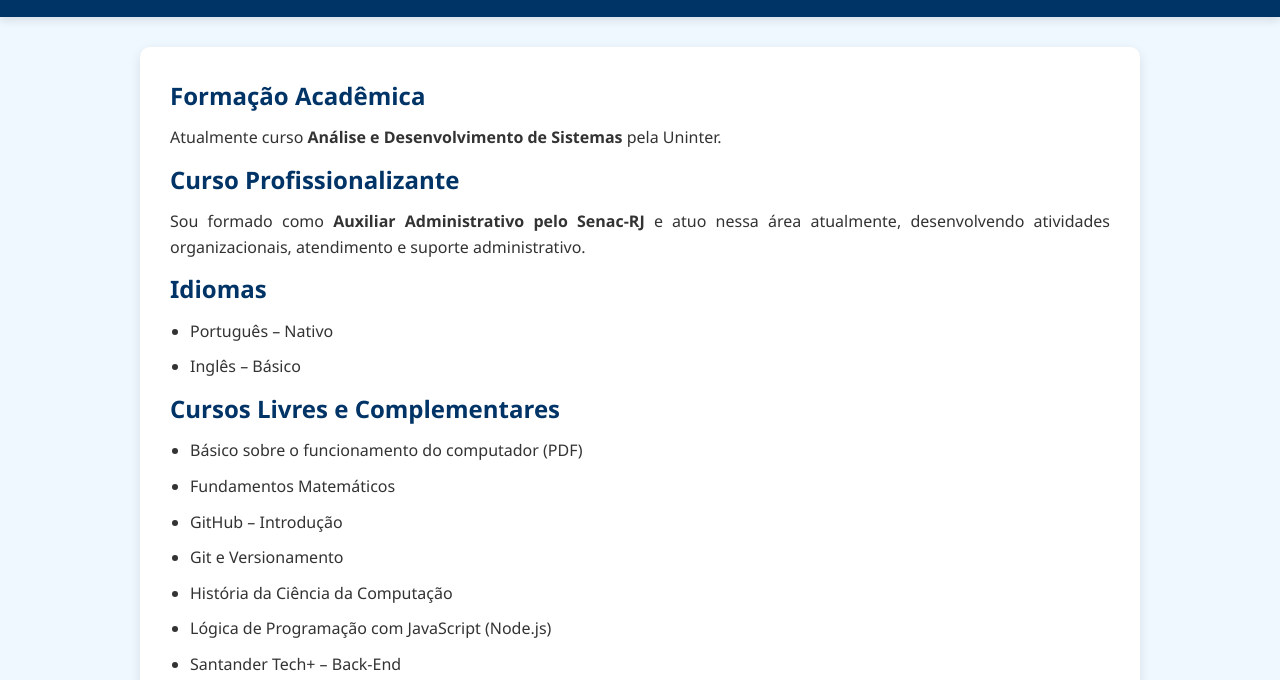
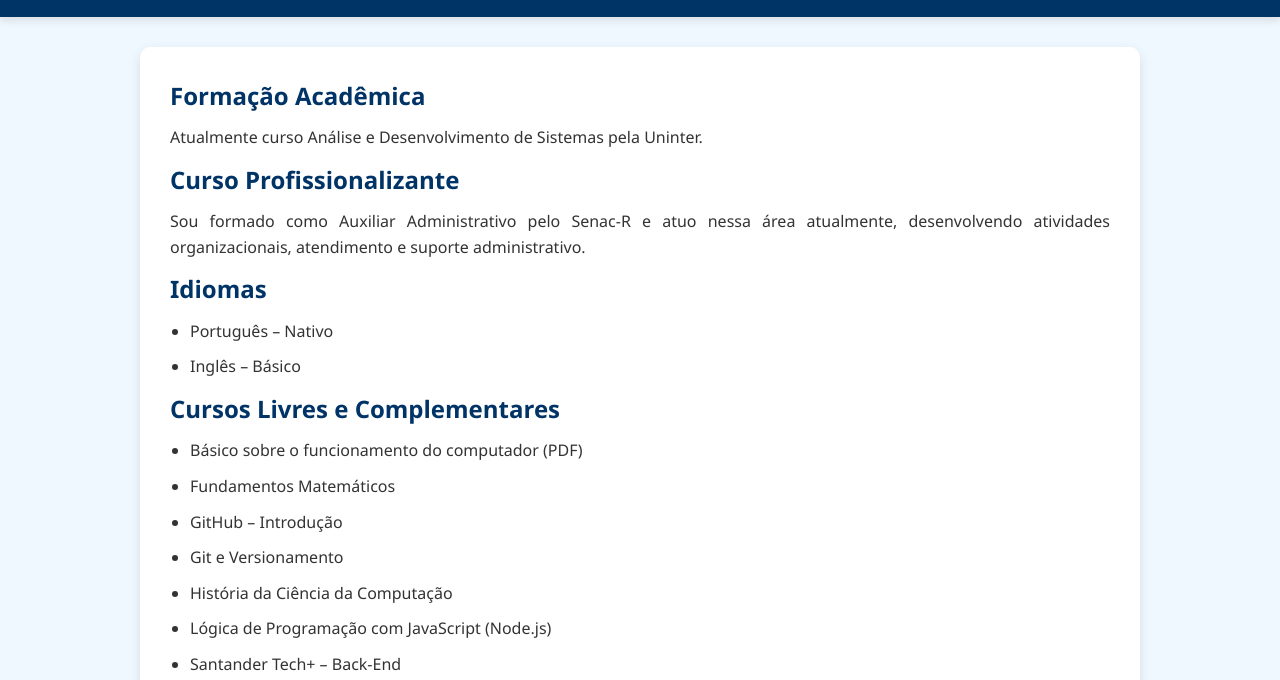
Before and after one commit to AleSoarees/FirstSiteAlessandro, a plain HTML site: page formacao.html in a window 1280 px wide. Shown: the part 120-800 px from the top of the page. Drawn offline with Linux system fonts and the light colour scheme.

Commit message:
ajustes nos textos

```diff
--- a/formacao.html
+++ b/formacao.html
@@ -21,17 +21,16 @@
       </nav>
     </div>
   </header>
-
   <!-- Conteúdo principal -->
   <main>
     <section class="formacao">
       <!-- Curso superior -->
       <h2>Formação Acadêmica</h2>
-      <p>Atualmente curso <strong>Análise e Desenvolvimento de Sistemas</strong> pela Uninter.</p>
+      <p>Atualmente curso Análise e Desenvolvimento de Sistemas pela Uninter.</p>
 
       <!-- Curso profissionalizante -->
       <h2>Curso Profissionalizante</h2>
-      <p>Sou formado como <strong>Auxiliar Administrativo pelo Senac-RJ</strong> e atuo nessa área atualmente, desenvolvendo atividades organizacionais, atendimento e suporte administrativo.</p>
+      <p>Sou formado como Auxiliar Administrativo pelo Senac-R e atuo nessa área atualmente, desenvolvendo atividades organizacionais, atendimento e suporte administrativo.</p>
 
       <!-- Idiomas -->
       <h2>Idiomas</h2>
@@ -54,7 +53,6 @@
       </ul>
     </section>
   </main>
-
   <!-- Rodapé da pagina com relogio -->
   <footer>
     <p>&copy; 2025 - Alessandro Gomes</p>
```
Also changed, not shown: index.html (+2 -1 lines), sobreMim.html (+12 -5 lines).
